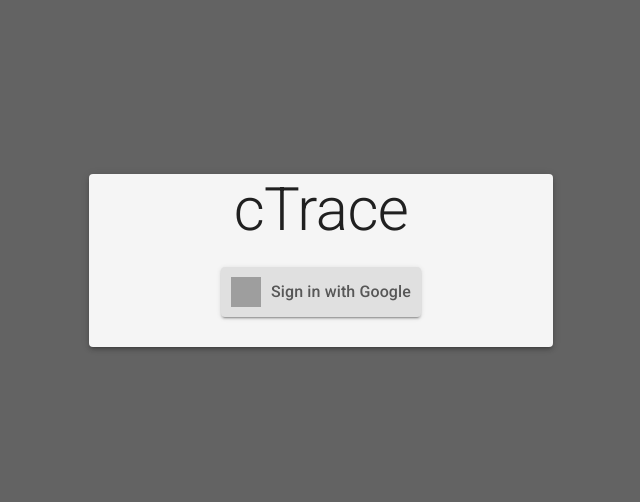
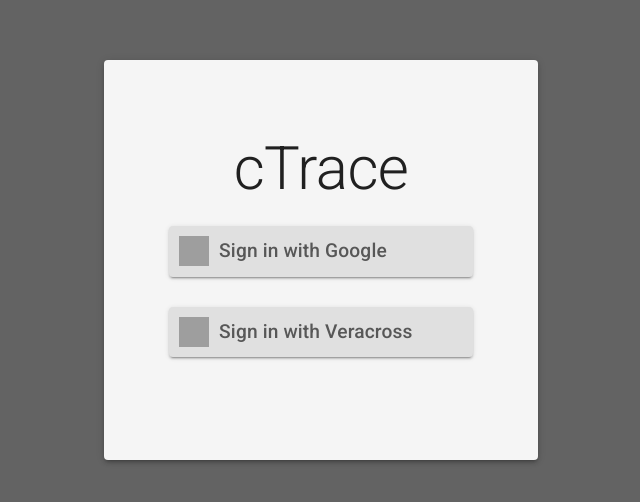
Before and after one commit to natesales/ctrace, a Next.js app: page / in a window 1280 px wide. Shown: the part 140-642 px from the top of the page, without its empty margins (319-959 px from the left). Built offline with nearby package versions, Linux system fonts and the light colour scheme; grey boxes are pictures that could not be loaded.

Commit message:
Now redirects you back to code page after logging in.

```diff
--- a/pages/api/callback.js
+++ b/pages/api/callback.js
@@ -2,9 +2,7 @@
 
 export default async function callback(req, res) {
     try {
-        await auth0.handleCallback(req, res, {
-            redirectTo: '/home',
-        })
+        await auth0.handleCallback(req, res)
 
     } catch (error) {
         console.error(error);
--- a/pages/api/checkout.js
+++ b/pages/api/checkout.js
@@ -28,7 +28,6 @@
                 entry["time_out"] = Date.now();
                 doc.markModified('log');
                 await doc.save();
-                console.log(entry);
             }).then(async () => {
                 const location_name = await Location.findOne({_id: person.log[person.log.length - 1].location});
                 res.status(200).json({success: true, message: "Checked out of '" + location_name["name"] + "'"})
--- a/pages/code.js
+++ b/pages/code.js
@@ -12,7 +12,7 @@
 
             if (id !== undefined) {
                 if (data === null) {
-                    window.location.href = "/api/login";
+                    window.location.href = "/api/login?redirectTo=/code?id=" + id;
                 }
 
                 if (data["current_location"] === null) { // If not checked in
--- a/pages/index.js
+++ b/pages/index.js
@@ -15,23 +15,27 @@
         placeItems: "center",
     },
     loginContainer: {
-        width: "clamp(0ch, 95%, 46ch)",
+        width: "clamp(0ch, 95%, 43ch)",
         background: "#F5F5F5",
         display: "flex",
         flexDirection: "column",
         alignItems: "center",
+        justifyContent: "center",
+        height: "400px",
     },
     oAuthContainer: {
         display: "flex",
-        alignItems: "center",
+        alignItems: "start",
+        justifyContent: "flex-start",
         padding: "10px",
         marginBottom: "30px",
         textTransform: "none",
         textDecoration: "none",
+        width: "70%",
     },
     oAuthText: {
         color: theme.palette.primary.main,
-        fontSize: "1rem",
+        fontSize: "1.2rem",
         paddingLeft: "10px",
     },
     googleLogo: {
@@ -51,10 +55,16 @@
                     <Typography variant="h2" gutterBottom className={classes.title}>
                         cTrace
                     </Typography>
-                    <Button variant="contained" className={classes.oAuthContainer} href="/api/login/">
+                    <Button variant="contained" className={classes.oAuthContainer} href="/api/login?redirectTo=/home">
                         <img alt="google logo" src="https://cdn.discordapp.com/attachments/473705436793798676/738834931219693588/google.png" className={classes.googleLogo}/>
                         <Typography variant="h6" className={classes.oAuthText}>
                             Sign in with Google
+                        </Typography>
+                    </Button>
+                    <Button variant="contained" className={classes.oAuthContainer} href="/api/login?redirectTo=/home">
+                        <img alt="veracross logo" src="https://cdn.discordapp.com/attachments/473705436793798676/746652562538889216/iu.png" className={classes.googleLogo}/>
+                        <Typography variant="h6" className={classes.oAuthText}>
+                            Sign in with Veracross
                         </Typography>
                     </Button>
                 </Paper>
```
